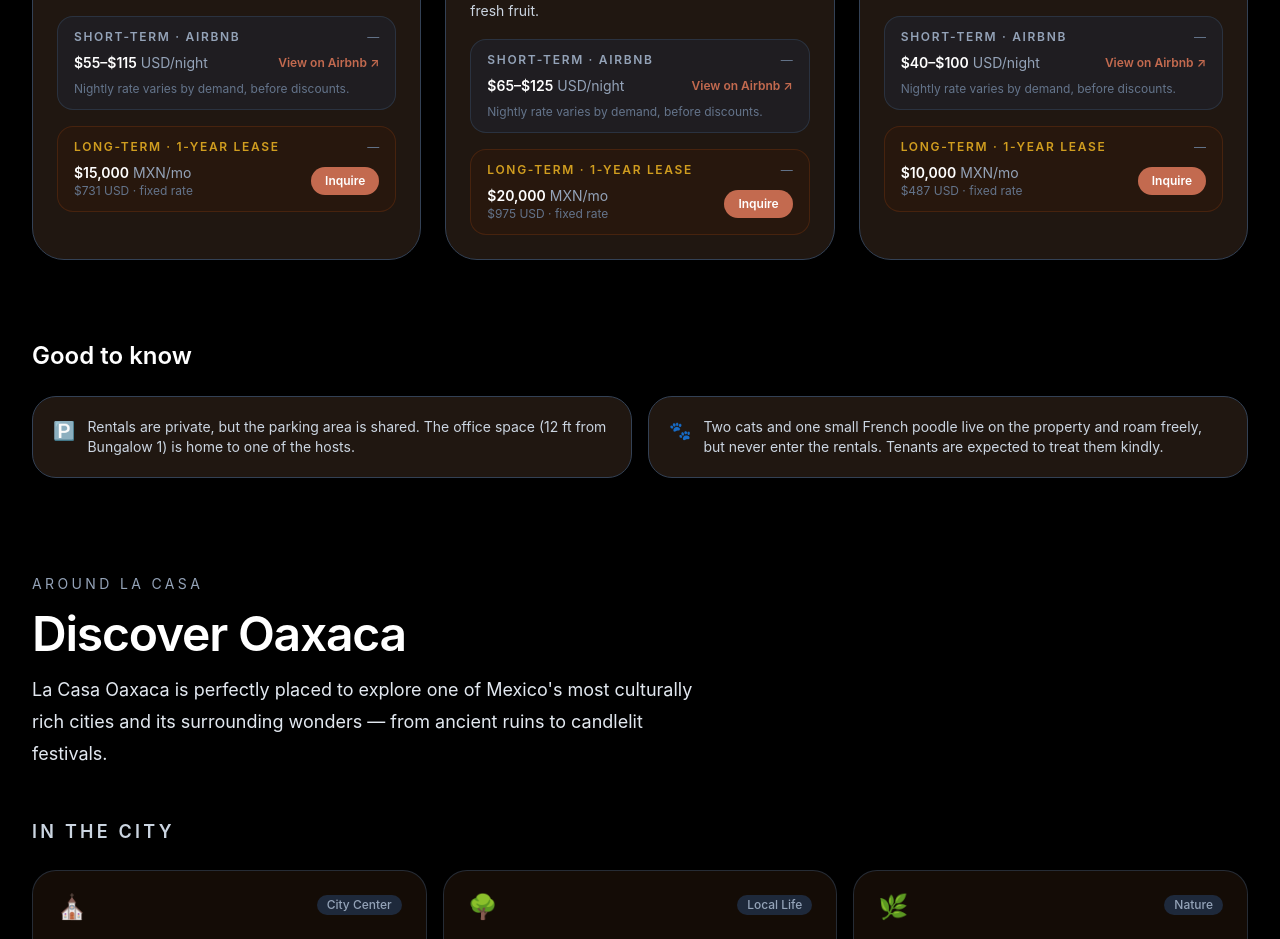
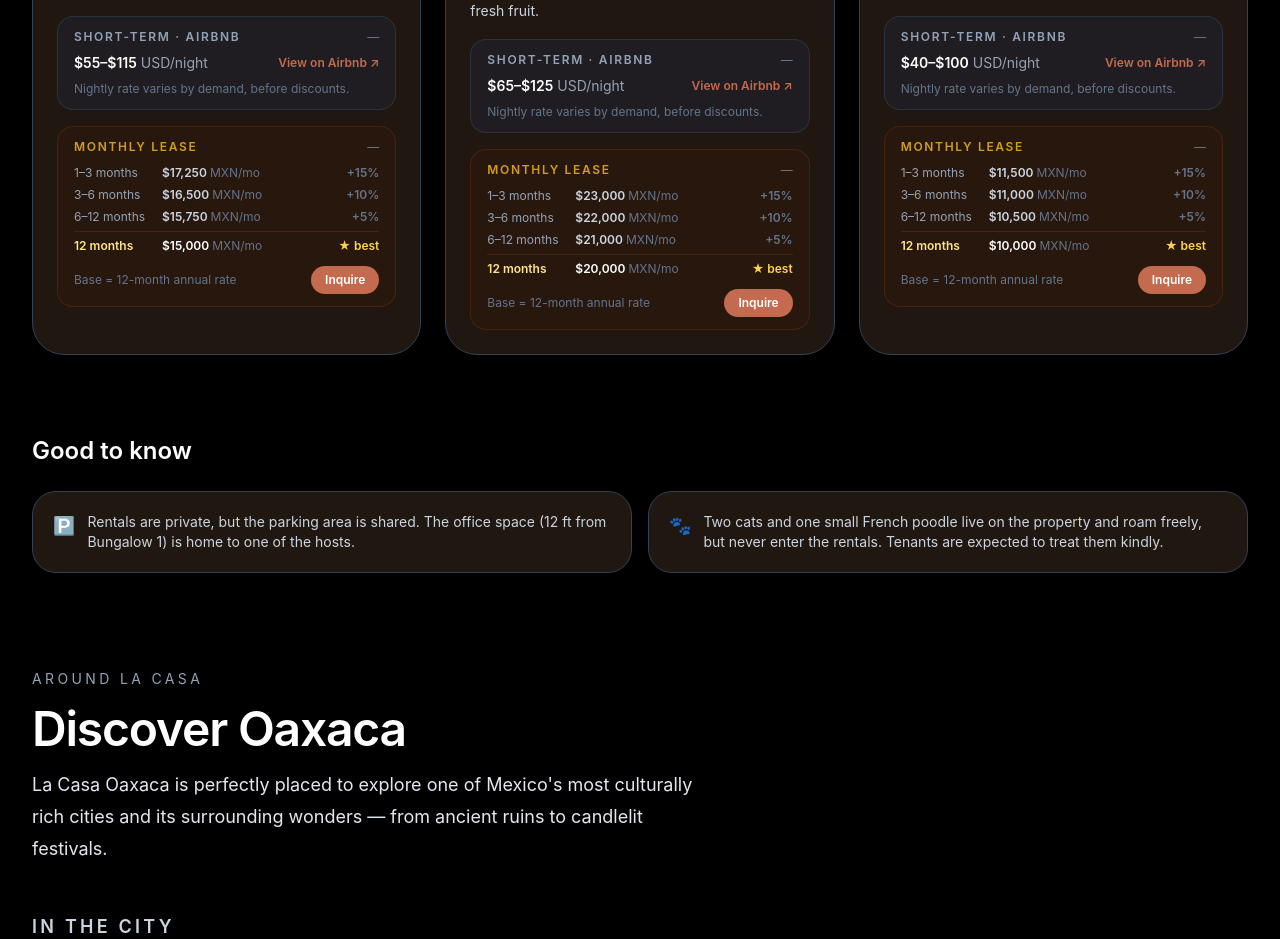
Before and after one commit to Insomnium-Eye/LaCasaWebsite, a Next.js app: page / in a window 1280 px wide. Shown: the part 1360-2299 px from the top of the page. Built offline with nearby package versions, Linux system fonts and the light colour scheme; no server answers.

Commit message:
Implement code changes to enhance functionality and improve performance

```diff
--- a/app/book/page.tsx
+++ b/app/book/page.tsx
@@ -2,7 +2,7 @@
 
 import { useState, useEffect } from "react";
 import Link from "next/link";
-import { units, Unit } from "../../data/units";
+import { units, Unit, LEASE_TIERS } from "../../data/units";
 import { useLanguage } from "../../contexts/LanguageContext";
 import BackgroundSlideshow from "../../components/BackgroundSlideshow";
 import LeaseApplicationForm from "../../components/LeaseApplicationForm";
@@ -72,25 +72,47 @@ export default function BookPage() {
         </div>
 
         {/* Lease terms notice */}
-        <div className="mb-10 rounded-3xl border border-amber-700/50 bg-amber-900/20 px-6 py-5 text-amber-200 text-sm space-y-2">
+        <div className="mb-10 rounded-3xl border border-amber-700/50 bg-amber-900/20 px-6 py-5 text-amber-200 text-sm space-y-4">
           <p className="font-semibold text-amber-100 text-xs uppercase tracking-wider">
-            {language === "es" ? "Términos del arrendamiento" : "Lease terms"}
+            {language === "es" ? "Tarifas por plazo — " : "Rates by lease term — "}
+            {t(`units.items.${selectedUnit.slug}.name`)}
           </p>
-          <ul className="space-y-1">
+
+          {/* Tier table */}
+          <div className="space-y-2">
+            {LEASE_TIERS.map((tier) => {
+              const mxn = Math.round(selectedUnit.monthlyRateMXN * tier.multiplier);
+              const usd = rate > 0 ? Math.floor(mxn / rate).toLocaleString() : '—';
+              const isAnnual = tier.multiplier === 1;
+              return (
+                <div key={tier.label} className={`flex items-center gap-3 ${isAnnual ? 'pt-2 border-t border-amber-700/40 font-semibold text-amber-100' : 'text-amber-200'}`}>
+                  <span className="w-28 shrink-0 text-xs">{tier.label}</span>
+                  <span className="flex-1">
+                    ${mxn.toLocaleString()} MXN
+                    <span className="ml-1 text-xs font-normal text-amber-300/70">(~${usd} USD)</span>
+                    <span className="ml-1 text-xs font-normal text-amber-400/70">/ mo</span>
+                  </span>
+                  <span className={`shrink-0 text-xs font-semibold ${isAnnual ? 'text-amber-300' : 'text-amber-400/60'}`}>
+                    {tier.badge}
+                  </span>
+                </div>
+              );
+            })}
+          </div>
+
+          <ul className="space-y-1 text-amber-200/80 pt-1 border-t border-amber-700/30">
             <li>
-              <span className="font-semibold">{language === "es" ? "Depósito al ser aprobado:" : "Deposit upon approval:"}</span>
+              <span className="font-semibold text-amber-100">
+                {language === "es" ? "Depósito al ser aprobado:" : "Deposit upon approval:"}
+              </span>
               {" "}
-              {language === "es"
-                ? `1 mes + ½ mes de renta = $${Math.round(selectedUnit.monthlyRateMXN * 1.5).toLocaleString()} MXN${rate > 0 ? ` (~$${Math.floor(selectedUnit.monthlyRateMXN * 1.5 / rate).toLocaleString()} USD)` : ""}`
-                : `1 month + ½ month = $${Math.round(selectedUnit.monthlyRateMXN * 1.5).toLocaleString()} MXN${rate > 0 ? ` (~$${Math.floor(selectedUnit.monthlyRateMXN * 1.5 / rate).toLocaleString()} USD)` : ""}`}
+              {`1 month + ½ = $${Math.round(selectedUnit.monthlyRateMXN * 1.5).toLocaleString()} MXN${rate > 0 ? ` (~$${Math.floor(selectedUnit.monthlyRateMXN * 1.5 / rate).toLocaleString()} USD)` : ""}`}
             </li>
             <li>
-              <span className="font-semibold">{language === "es" ? "Renta mensual vence:" : "Rent due:"}</span>
+              <span className="font-semibold text-amber-100">
+                {language === "es" ? "Renta mensual vence:" : "Rent due:"}
+              </span>
               {" "}{language === "es" ? "el 1º de cada mes" : "the 1st of every month"}
-            </li>
-            <li>
-              <span className="font-semibold">{language === "es" ? "Plazo mínimo:" : "Minimum lease:"}</span>
-              {" "}1 {language === "es" ? "año" : "year"}
             </li>
           </ul>
         </div>
--- a/components/UnitCard.tsx
+++ b/components/UnitCard.tsx
@@ -1,7 +1,7 @@
 'use client';
 
 import Link from 'next/link';
-import { Unit } from '../data/units';
+import { Unit, LEASE_TIERS } from '../data/units';
 import { useLanguage } from '../contexts/LanguageContext';
 import useAvailability from '../hooks/useAvailability';
 import useUsdToMxn from '../hooks/useUsdToMxn';
@@ -28,7 +28,6 @@ export default function UnitCard({ unit, onSelect, onInquire, showDetails }: Pro
   const { t } = useLanguage();
   const { rate } = useUsdToMxn();
   const { availability, loading } = useAvailability(unit.slug);
-  const monthlyUsd = rate > 0 ? Math.floor(unit.monthlyRateMXN / rate).toLocaleString() : '—';
 
   return (
     <article
@@ -96,23 +95,41 @@ export default function UnitCard({ unit, onSelect, onInquire, showDetails }: Pro
           <p className="text-xs text-slate-500">Nightly rate varies by demand, before discounts.</p>
         </div>
 
-        {/* Long-term */}
-        <div className="rounded-2xl border border-amber-900/40 bg-amber-950/20 px-4 py-3 space-y-2">
+        {/* Monthly lease — tiered */}
+        <div className="rounded-2xl border border-amber-900/40 bg-amber-950/20 px-4 py-3 space-y-2.5">
           <div className="flex items-center justify-between gap-2">
-            <p className="text-xs font-semibold uppercase tracking-[0.14em] text-amber-400/80">Long-term · 1-year lease</p>
+            <p className="text-xs font-semibold uppercase tracking-[0.14em] text-amber-400/80">Monthly lease</p>
             {loading
               ? <span className="text-xs text-slate-600">loading…</span>
               : <AvailBadge label={availability?.longTerm ?? null} />
             }
           </div>
-          <div className="flex items-center justify-between gap-2">
-            <div>
-              <p className="text-sm font-semibold text-white">
-                ${unit.monthlyRateMXN.toLocaleString()}
-                <span className="font-normal text-slate-400"> MXN/mo</span>
-              </p>
-              <p className="text-xs text-slate-500">${monthlyUsd} USD · fixed rate</p>
-            </div>
+
+          <div className="space-y-1.5">
+            {LEASE_TIERS.map((tier) => {
+              const mxn = Math.round(unit.monthlyRateMXN * tier.multiplier);
+              const isAnnual = tier.multiplier === 1;
+              return (
+                <div
+                  key={tier.label}
+                  className={`flex items-center gap-2 text-xs ${isAnnual ? 'pt-1.5 border-t border-amber-900/40' : ''}`}
+                >
+                  <span className={`w-20 shrink-0 ${isAnnual ? 'text-amber-200 font-semibold' : 'text-slate-400'}`}>
+                    {tier.label}
+                  </span>
+                  <span className={`flex-1 font-semibold ${isAnnual ? 'text-white' : 'text-slate-300'}`}>
+                    ${mxn.toLocaleString()} <span className="font-normal text-slate-500">MXN/mo</span>
+                  </span>
+                  <span className={`shrink-0 font-semibold ${isAnnual ? 'text-amber-300' : 'text-slate-500'}`}>
+                    {tier.badge}
+                  </span>
+                </div>
+              );
+            })}
+          </div>
+
+          <div className="flex items-center justify-between pt-0.5">
+            <p className="text-xs text-slate-500">Base = 12-month annual rate</p>
             <button
               className="rounded-full bg-terracotta px-3.5 py-1.5 text-xs font-semibold text-white transition hover:bg-[#b55e47] shrink-0"
               onClick={onInquire}
--- a/components/UnitModal.tsx
+++ b/components/UnitModal.tsx
@@ -1,7 +1,7 @@
 'use client';
 
 import { useEffect, useState } from 'react';
-import { Unit } from '../data/units';
+import { Unit, LEASE_TIERS } from '../data/units';
 import { useLanguage } from '../contexts/LanguageContext';
 import useUsdToMxn from '../hooks/useUsdToMxn';
 import useAvailability from '../hooks/useAvailability';
@@ -134,10 +134,10 @@ export default function UnitModal({ unit, onClose }: UnitModalProps) {
               <p className="mt-1 text-xs text-slate-400">Nightly rate based on demand, before discounts.</p>
             </div>
 
-            {/* Long-term */}
+            {/* Monthly lease — tiered */}
             <div className="rounded-xl border border-amber-200 bg-amber-50 px-4 py-3">
-              <div className="flex items-center justify-between gap-2 mb-2">
-                <p className="text-xs font-semibold uppercase tracking-[0.14em] text-amber-700">Long-term · 1-year lease</p>
+              <div className="flex items-center justify-between gap-2 mb-3">
+                <p className="text-xs font-semibold uppercase tracking-[0.14em] text-amber-700">Monthly lease</p>
                 {availLoading
                   ? <span className="text-xs text-slate-400">—</span>
                   : availability?.longTerm
@@ -148,15 +148,37 @@ export default function UnitModal({ unit, onClose }: UnitModalProps) {
                     : null
                 }
               </div>
-              <p className="text-lg font-semibold text-slate-900">
-                ${unit.monthlyRateMXN.toLocaleString()}
-                <span className="text-sm font-normal text-slate-500"> MXN/mo</span>
-                <span className="ml-2 text-sm font-normal text-slate-400">
-                  {rate > 0 ? `(~$${Math.floor(unit.monthlyRateMXN / rate).toLocaleString()} USD)` : ''}
-                </span>
-              </p>
-              <div className="mt-2 space-y-0.5 text-xs text-slate-500">
-                <p>Deposit: 1 month + ½ = <span className="font-semibold text-slate-700">${Math.round(unit.monthlyRateMXN * 1.5).toLocaleString()} MXN</span></p>
+
+              {/* Tier table */}
+              <div className="space-y-2">
+                {LEASE_TIERS.map((tier) => {
+                  const mxn = Math.round(unit.monthlyRateMXN * tier.multiplier);
+                  const usd = rate > 0 ? Math.floor(mxn / rate).toLocaleString() : '—';
+                  const isAnnual = tier.multiplier === 1;
+                  return (
+                    <div
+                      key={tier.label}
+                      className={`flex items-center gap-3 text-sm ${isAnnual ? 'pt-2 border-t border-amber-200 font-semibold' : ''}`}
+                    >
+                      <span className={`w-24 shrink-0 text-xs ${isAnnual ? 'text-amber-800' : 'text-slate-500'}`}>
+                        {tier.label}
+                      </span>
+                      <span className={`flex-1 ${isAnnual ? 'text-slate-900' : 'text-slate-700'}`}>
+                        ${mxn.toLocaleString()} MXN
+                        <span className={`ml-1 text-xs font-normal ${isAnnual ? 'text-slate-500' : 'text-slate-400'}`}>
+                          (~${usd} USD)
+                        </span>
+                      </span>
+                      <span className={`shrink-0 text-xs font-semibold ${isAnnual ? 'text-amber-600' : 'text-slate-400'}`}>
+                        {tier.badge}
+                      </span>
+                    </div>
+                  );
+                })}
+              </div>
+
+              <div className="mt-3 pt-3 border-t border-amber-200 space-y-0.5 text-xs text-slate-500">
+                <p>Deposit upon approval: 1 month + ½ = <span className="font-semibold text-slate-700">${Math.round(unit.monthlyRateMXN * 1.5).toLocaleString()} MXN</span></p>
                 <p>Rent due the <span className="font-semibold text-slate-700">1st of every month</span></p>
               </div>
             </div>
--- a/data/units.ts
+++ b/data/units.ts
@@ -1,3 +1,10 @@
+export const LEASE_TIERS = [
+  { label: '1–3 months', term: 'mid-term',  multiplier: 1.15, badge: '+15%',     note: 'Mid-term' },
+  { label: '3–6 months', term: 'long-term', multiplier: 1.10, badge: '+10%',     note: 'Long-term' },
+  { label: '6–12 months', term: 'long-term', multiplier: 1.05, badge: '+5%',    note: 'Long-term' },
+  { label: '12 months',  term: 'annual',    multiplier: 1.00, badge: '★ best',  note: 'Annual' },
+] as const;
+
 export type Unit = {
   slug: string;
   name: string;
```
Also changed, not shown: 1 other file (tests, documents, lock files or other folders).
